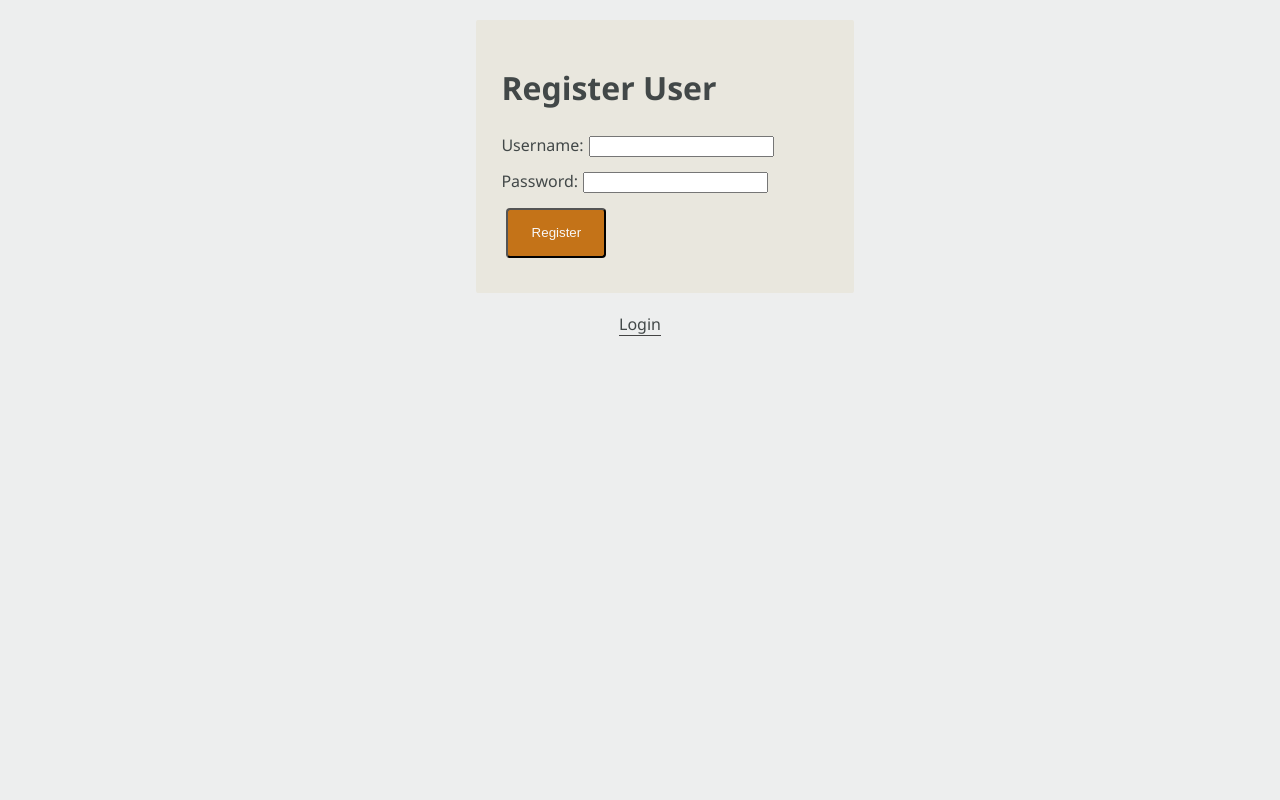
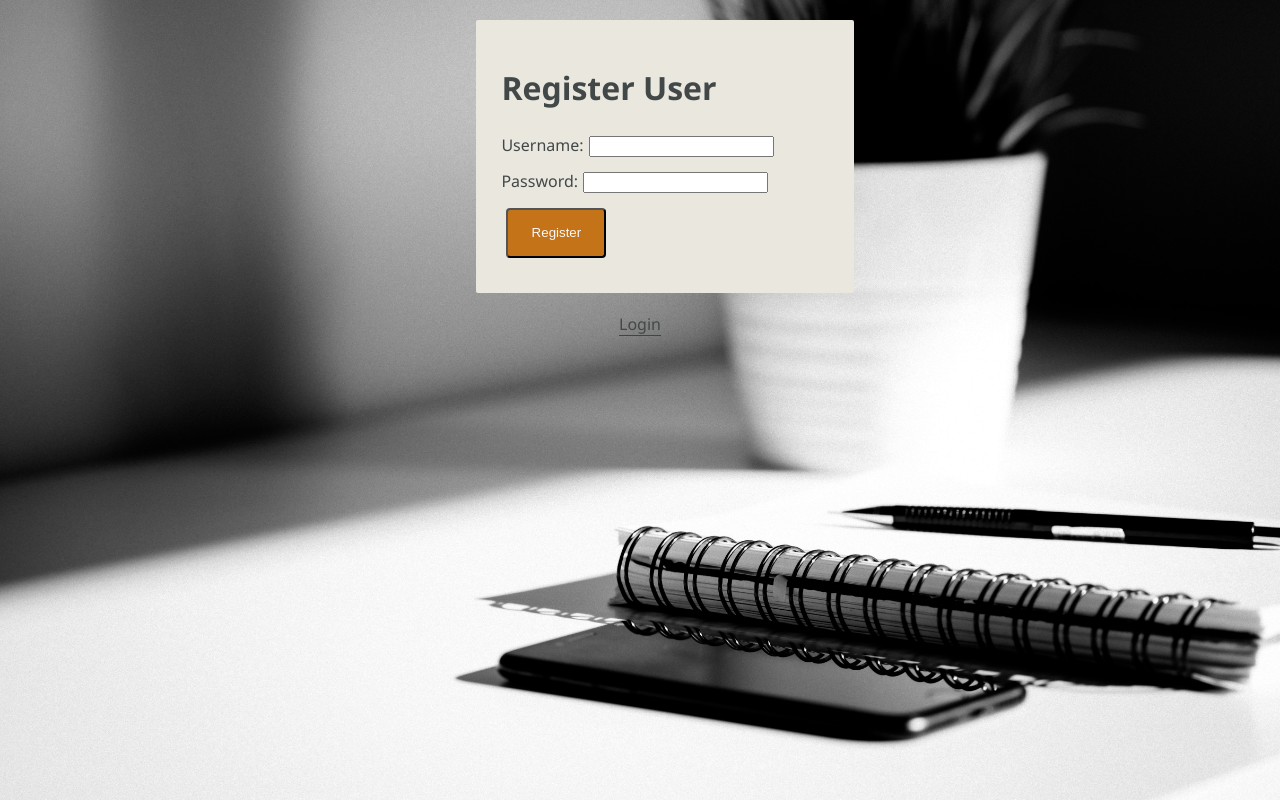
Before and after one commit to johngellert/prime-solo-paytracks, a React (Create React App) app: page /#/my/employees in a window 1280 px wide. Both pictures are taken after a click on the button "Register". Built offline with nearby package versions, Linux system fonts and the light colour scheme; no server answers.

Commit message:
Add background image to register page.

```diff
--- /dev/null
+++ b/src/components/RegisterPage/RegisterPage.css
@@ -0,0 +1,28 @@
+.register-main-container {
+    font-family: 'Segoe UI', Tahoma, Geneva, Verdana, sans-serif;
+    background-color: #EDEEEE;
+    color: #424848;
+    position: fixed;
+    top: 0;
+    left: 0;
+    height: 100%;
+    width: 100%;
+    margin: 0px;
+    padding: 0px;
+    background-image: url('./dose-media-bU6JyhSI6zo-unsplash.jpg');
+    background-size: cover;
+    background-position: center center;
+    background-repeat: no-repeat;
+}
+
+#login-form {
+    /* position: absolute;
+    top: 50%;
+    left: 50%;
+    margin-right: -50%; */
+    text-align: center;
+    margin-top: 15%;
+    height: 50%;
+    width: 30%;
+    min-width: 300px;
+}
--- a/src/components/RegisterPage/RegisterPage.js
+++ b/src/components/RegisterPage/RegisterPage.js
@@ -1,5 +1,6 @@
 import React, { Component } from "react";
 import { connect } from "react-redux";
+import "./RegisterPage.css";
 
 import Grid from "@material-ui/core/Grid";
 
@@ -33,6 +34,7 @@ class RegisterPage extends Component {
 
   render() {
     return (
+      <div class="register-main-container">
         <Grid
           container
           spacing={2}
@@ -92,6 +94,7 @@ class RegisterPage extends Component {
             </center>
           </Grid>
         </Grid>
+      </div>
     );
   }
 }
```
Also changed, not shown: src/components/RegisterPage/dose-media-bU6JyhSI6zo-unsplash.jpg (added). Lines whose indentation alone changed are shown as unchanged.
